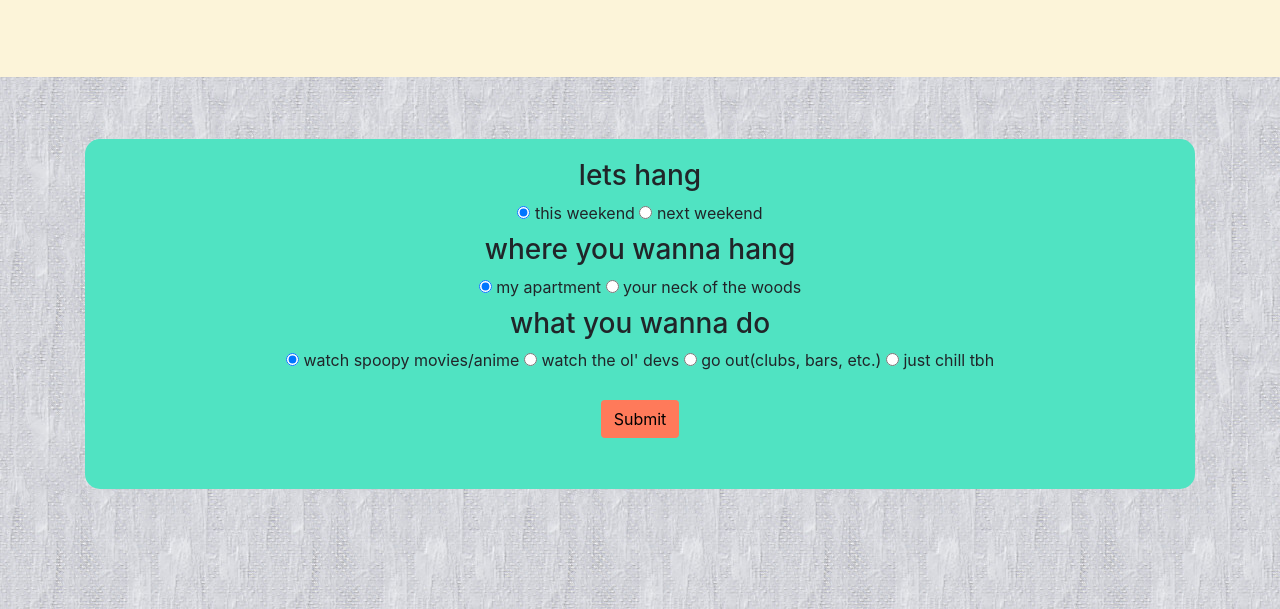
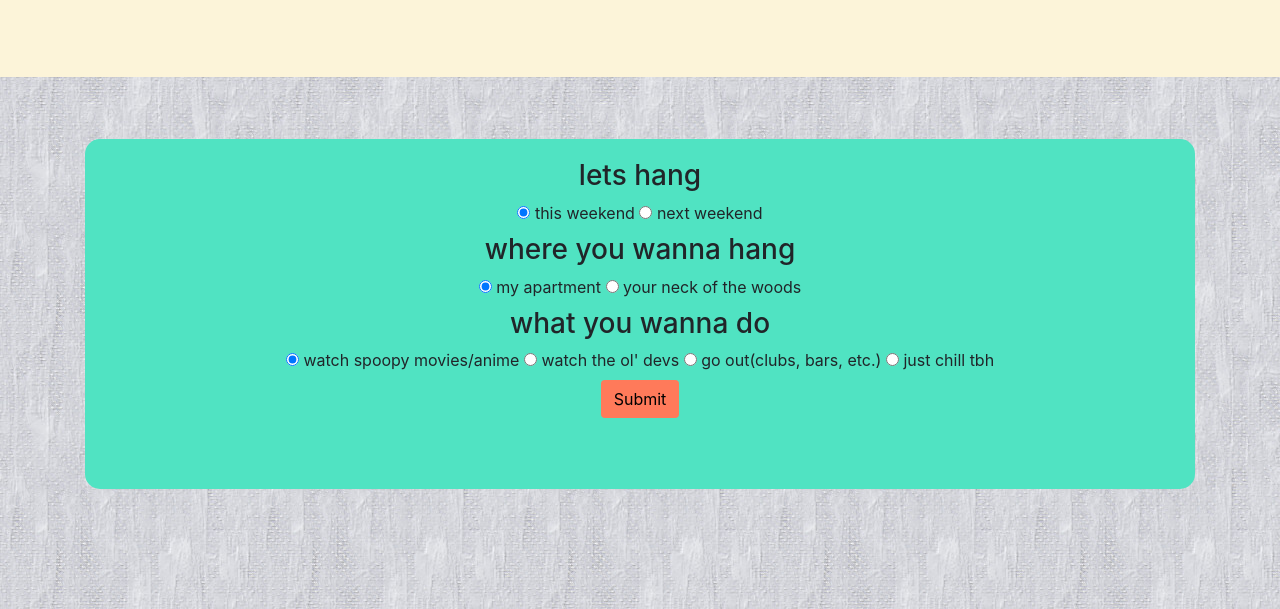
Before and after one commit to andore92/mondaywarmup, a plain HTML site: page index.html in a window 1280 px wide. Shown: the part 191-800 px from the top of the page. Drawn offline with nearby package versions, Linux system fonts and the light colour scheme.

Commit message:
fixed sizing issue

```diff
--- a/index.html
+++ b/index.html
@@ -55,7 +55,7 @@
 				</div><!-- close col -->
 			</div><!-- close row -->
 			<!-- submit button -->
-			<div class="row" id="buttonDiv">
+			<div class="row">
 				<div class="col-lg-12 text-center">
 					<input id="submitButton" class="btn" type="submit" value="Submit">
 				</div><!-- closee col -->
```
